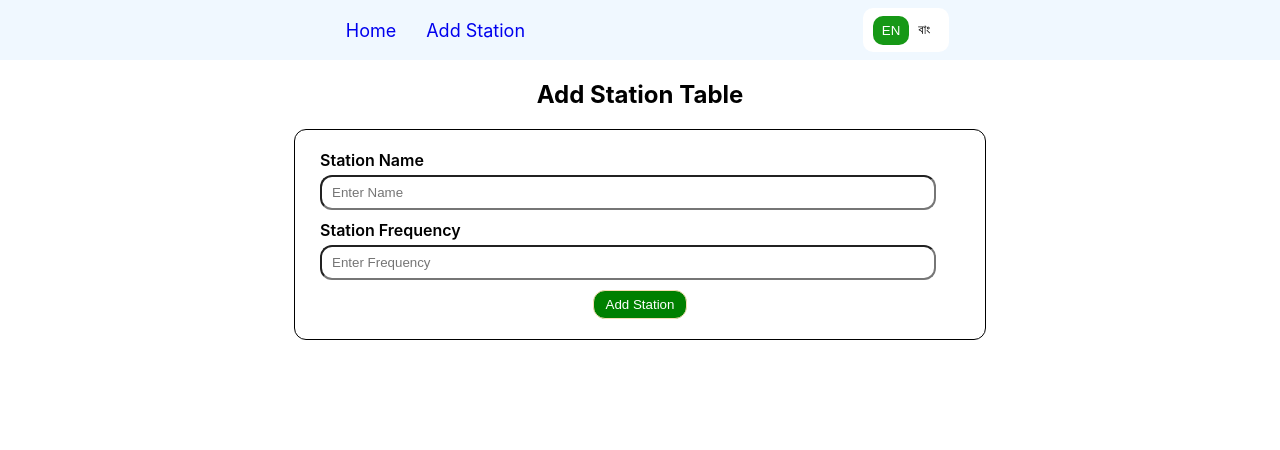
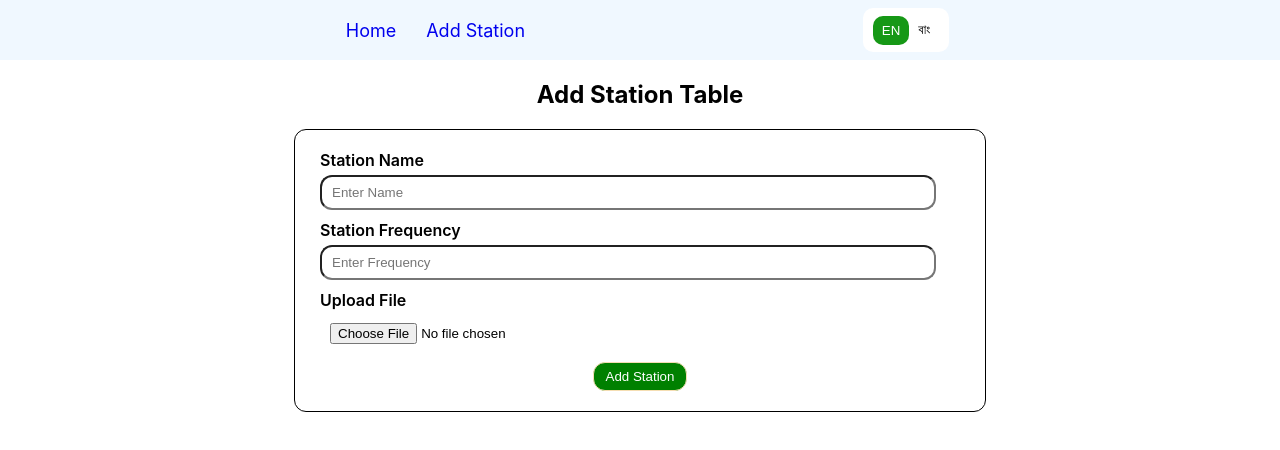
Before and after one commit to mesu-ai/redux-crud-app, a React (Create React App) app: page /addbooks in a window 1280 px wide. Shown: the top 450 px of the page. Built offline with nearby package versions, Linux system fonts and the light colour scheme.

Commit message:
update file

```diff
--- a/src/pages/adstation/AddStation.js
+++ b/src/pages/adstation/AddStation.js
@@ -52,6 +52,14 @@ const AddStation = () => {
 
                     ></input>
                 </div>
+                <div style={{marginTop:'10px'}}>
+                    <label className='inputLabel'>{t("Upload File")}</label>
+                    <input type='file' className='inputField'
+                    name='file'
+                    onBlur={handleOnBlur}
+
+                    ></input>
+                </div>
 
                 <button className='submitBtn' type='submit'>{t("Add Station")}</button>
 
```
